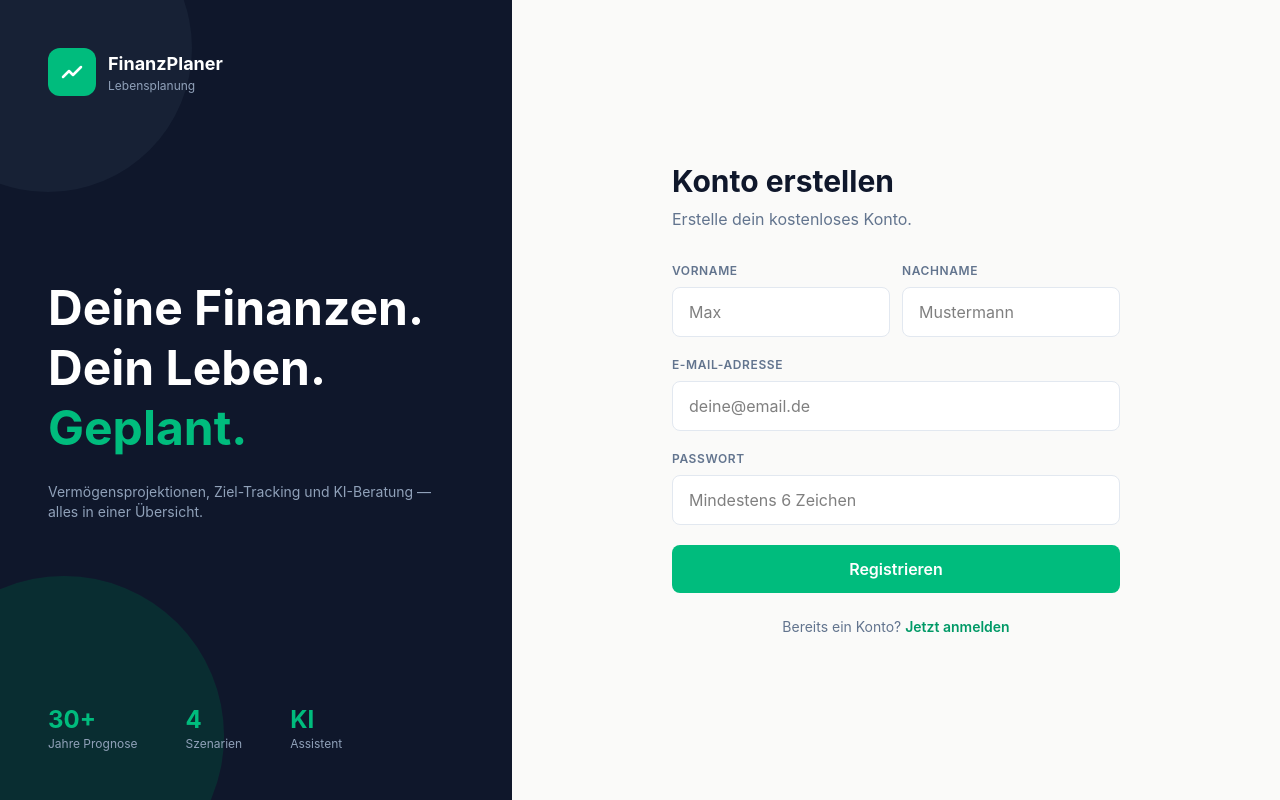
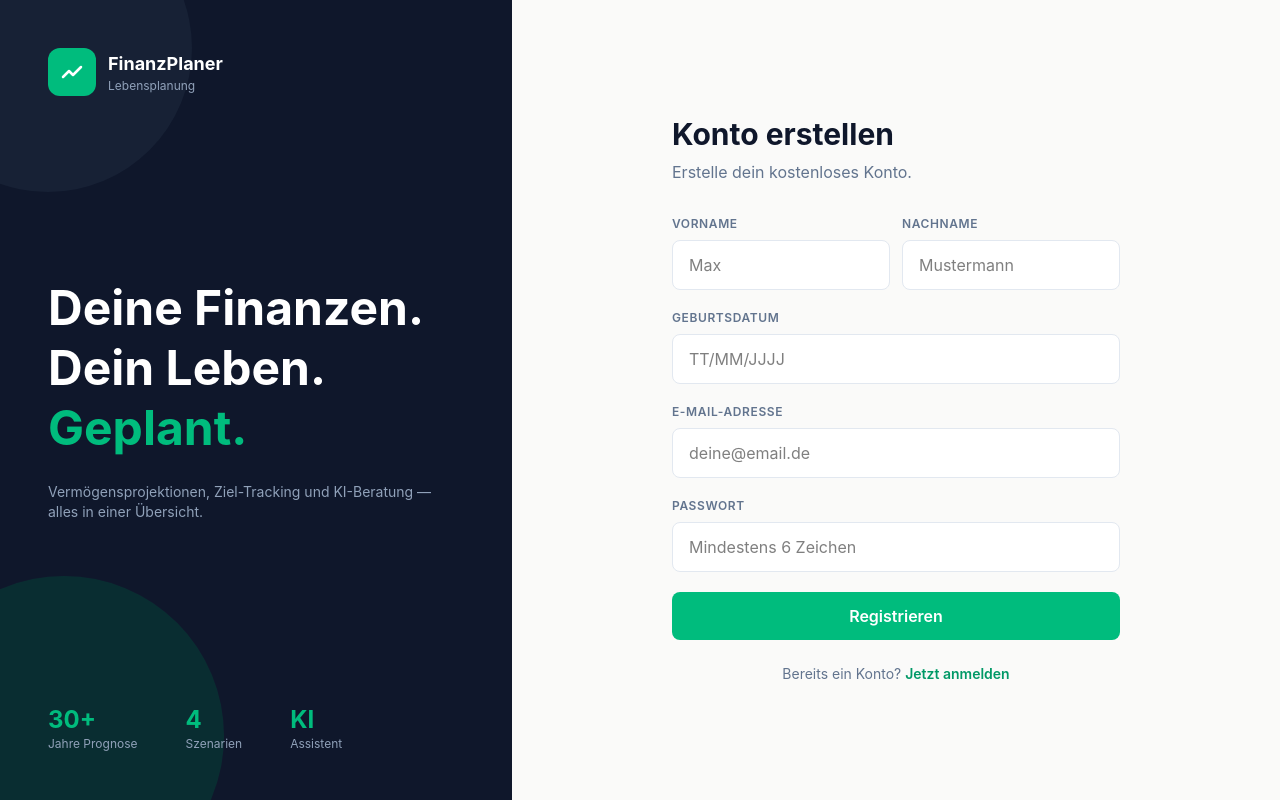
Before and after one commit to noahrsn/Lebens-Finanzplaner, a React (Vite) app in the folder frontend/: page /registrieren in a window 1280 px wide. Built offline with nearby package versions, Linux system fonts and the light colour scheme.

Commit message:
adds geburtsdatum to registration

```diff
--- a/frontend/src/pages/Register.jsx
+++ b/frontend/src/pages/Register.jsx
@@ -7,7 +7,7 @@ function Register() {
 
   // One state object for all form fields
   const [form, setForm] = useState({
-    vorname: '', nachname: '', email: '', password: ''
+    vorname: '', nachname: '', geburtsdatum: '', email: '', password: ''
   })
 
   // error = red message shown under the form
@@ -153,6 +153,24 @@ function Register() {
               </div>
             </div>
 
+            {/* Geburtsdatum */}
+            <div>
+              <label className="block text-xs font-semibold text-slate-500 tracking-wider mb-2">
+                GEBURTSDATUM
+              </label>
+              <input
+                name="geburtsdatum"
+                type="text"
+                placeholder="TT/MM/JJJJ"
+                value={form.geburtsdatum}
+                onChange={handleChange}
+                pattern="\d{2}/\d{2}/\d{4}"
+                title="Bitte im Format TT/MM/JJJJ eingeben"
+                required
+                className="w-full px-4 py-3 bg-white border border-slate-200 rounded-lg focus:outline-none focus:ring-2 focus:ring-emerald-500 focus:border-transparent"
+              />
+            </div>
+
             {/* Email */}
             <div>
               <label className="block text-xs font-semibold text-slate-500 tracking-wider mb-2">
```
Also changed, not shown: 2 other files (tests, documents, lock files or other folders).
